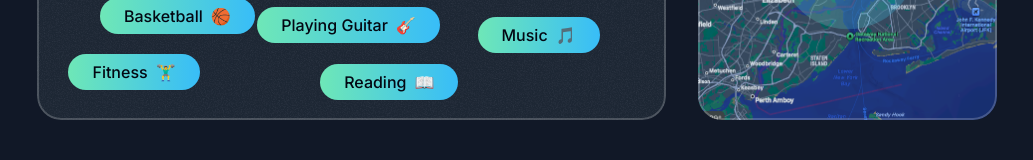
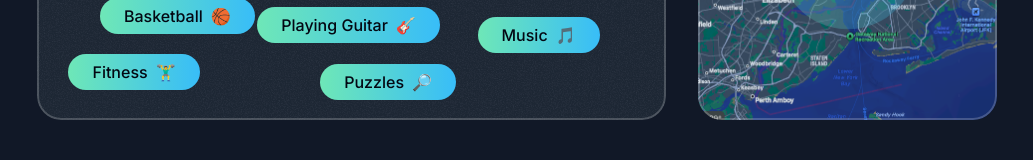
Before and after one commit to tommywa-a/Portfolio-site, a Next.js app: page / in a window 1280 px wide. Shown: the part 4622-4782 px from the top of the page, without its empty margins (123-1156 px from the left). Built offline with nearby package versions, Linux system fonts and the light colour scheme; a web font is replaced by a local one.

Commit message:
Modified hobbies About Me

```diff
--- a/src/sections/About.tsx
+++ b/src/sections/About.tsx
@@ -94,8 +94,8 @@ const hobbies = [
 		top: '65%',
 	},
 	{
-		title: 'Reading',
-		emoji: '📖',
+		title: 'Puzzles',
+		emoji: '🔎',
 		left: '45%',
 		top: '70%',
 	},
```
